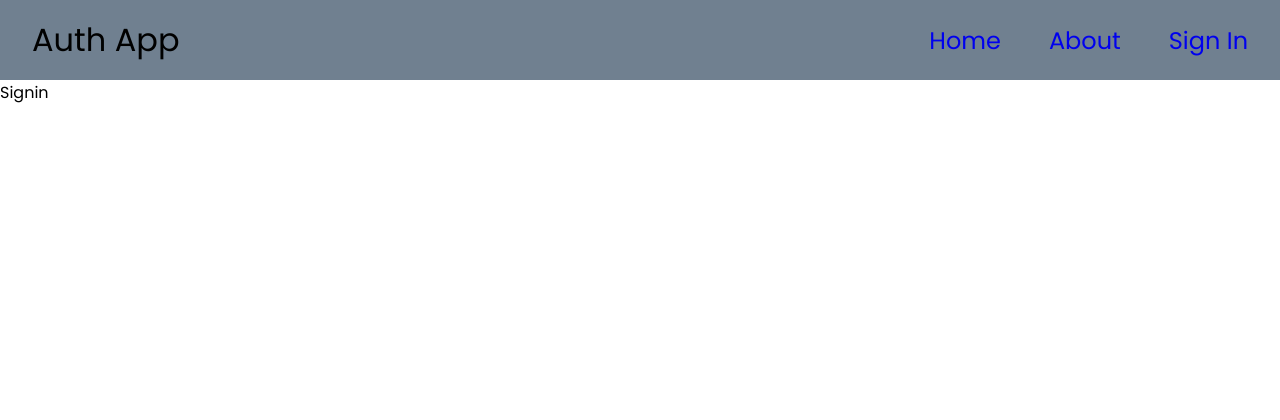
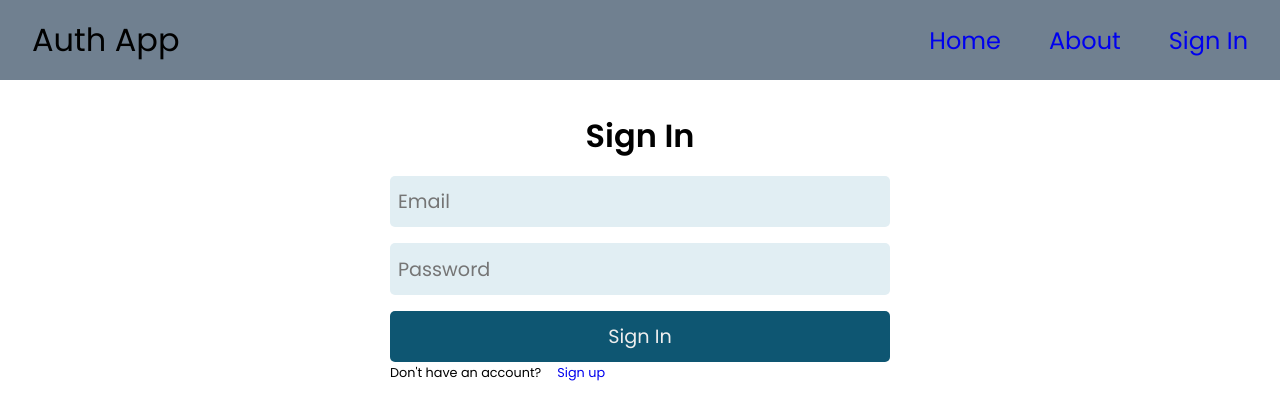
Before and after one commit to aramind/mern-auth, a React (Create React App) app in the folder client/: page /sign-in in a window 1280 px wide. Shown: the top 420 px of the page. Built offline with nearby package versions, Linux system fonts and the light colour scheme.

Commit message:
feat: complete the sign in functionality

```diff
--- a/client/src/pages/SIgnup.js
+++ b/client/src/pages/SIgnup.js
@@ -1,5 +1,5 @@
 import React, { useState } from "react";
-import { NavLink } from "react-router-dom";
+import { NavLink, useNavigate } from "react-router-dom";
 import "./pages.css";
 import axios from "axios";
 
@@ -9,6 +9,8 @@ const Signup = () => {
   const [successMsg, setSuccessMsg] = useState();
   const [hasError, setHasError] = useState(false);
   const [loading, setLoading] = useState(false);
+
+  const navigate = useNavigate();
 
   const URL = "http://localhost:3001/api/auth/signup";
   const handleChange = (e) => {
@@ -22,6 +24,7 @@ const Signup = () => {
       const res = await axios.post(URL, formData);
       setLoading(false);
       setSuccessMsg(res.data.message);
+      navigate("/sign-in");
     } catch (error) {
       setLoading(false);
       setHasError(true);
--- a/client/src/pages/Signin.js
+++ b/client/src/pages/Signin.js
@@ -1,7 +1,84 @@
-import React from "react";
+import React, { useState } from "react";
+import { NavLink, useNavigate } from "react-router-dom";
+import "./pages.css";
+import axios from "axios";
 
 const Signin = () => {
-  return <div>Signin</div>;
+  const [formData, setFormData] = useState({});
+  const [errorMsg, setErrorMsg] = useState();
+  const [successMsg, setSuccessMsg] = useState();
+  const [hasError, setHasError] = useState(false);
+  const [loading, setLoading] = useState(false);
+
+  const navigate = useNavigate();
+
+  const URL = "http://localhost:3001/api/auth/signin";
+  const handleChange = (e) => {
+    setFormData({ ...formData, [e.target.id]: e.target.value });
+  };
+
+  const handleSubmit = async (e) => {
+    e.preventDefault();
+    try {
+      setLoading(true);
+      const res = await axios.post(URL, formData);
+      setLoading(false);
+      setSuccessMsg(res.data.message);
+      navigate("/");
+    } catch (error) {
+      setLoading(false);
+      setHasError(true);
+      console.log(error.response.data.message);
+      setErrorMsg(`Sign up failed, ${error.response.data.message}`);
+    }
+
+    setTimeout(() => {
+      setErrorMsg("");
+      setSuccessMsg("");
+    }, 3000);
+  };
+  // console.log(formData);
+  return (
+    <div className="sign-up">
+      <h1 className="sign-up__title">Sign In</h1>
+      <form
+        className="sign-up__form"
+        onSubmit={handleSubmit}
+      >
+        <input
+          type="email"
+          className="sign-up__form-entry"
+          placeholder="Email"
+          id="email"
+          onChange={handleChange}
+        />
+        <input
+          type="password"
+          className="sign-up__form-entry"
+          placeholder="Password"
+          id="password"
+          onChange={handleChange}
+        />
+        <button
+          className="signup__button"
+          disabled={loading}
+        >
+          {loading ? "Loading" : "Sign In"}
+        </button>
+      </form>
+      <div className="sign-up__extras">
+        <p>Don't have an account?</p>
+        <NavLink
+          to="/sign-up"
+          className="navlink"
+        >
+          <span>Sign up</span>
+        </NavLink>
+      </div>
+      {hasError && <p className="error-msg">{errorMsg}</p>}
+      {successMsg && <p className="success-msg">{successMsg}</p>}
+    </div>
+  );
 };
 
 export default Signin;
```
